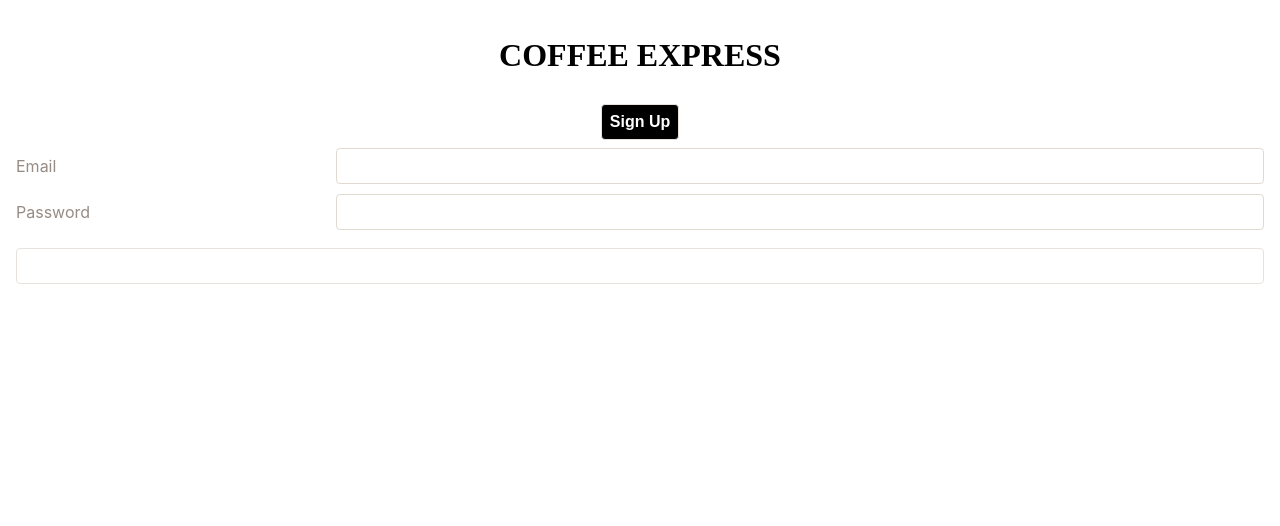
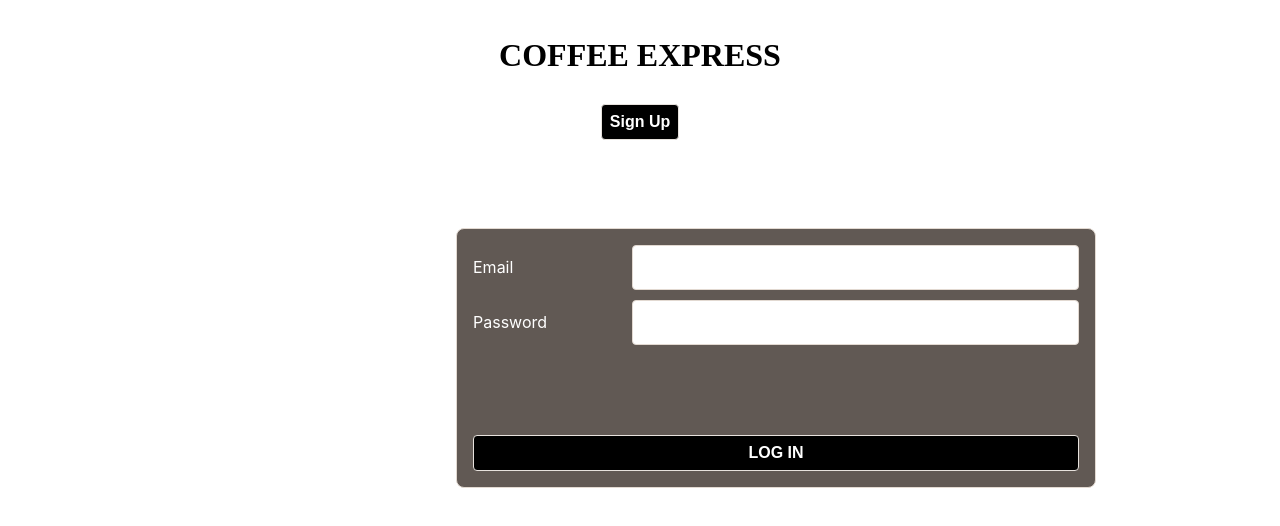
Before and after one commit to paolo249/coffee-blog, a React (Create React App) app: page / in a window 1280 px wide. Shown: the top 526 px of the page. Built offline with nearby package versions, Linux system fonts and the light colour scheme; no server answers; a web font is replaced by a local one.

Commit message:
add procfile

```diff
--- a/src/components/LoginForm/LoginForm.jsx
+++ b/src/components/LoginForm/LoginForm.jsx
@@ -31,9 +31,9 @@ export default function LoginForm({ setUser }) {
     <div>
       <div className="form-container" onSubmit={handleSubmit}>
         <form autoComplete="off" >
-          <label>Email</label>
+          <label className="login">Email</label>
           <input type="text" name="email" value={credentials.email} onChange={handleChange} required />
-          <label>Password</label>
+          <label className="login">Password</label>
           <input type="password" name="password" value={credentials.password} onChange={handleChange} required />
           <button type="submit">LOG IN</button>
         </form>
--- a/src/components/PostCard/PostCard.css
+++ b/src/components/PostCard/PostCard.css
@@ -2,5 +2,5 @@
     display: grid;
     font-size: 23px;
     width: 100%;
-
+    height: 500px;
 }
--- a/src/components/PostCard/PostCard.jsx
+++ b/src/components/PostCard/PostCard.jsx
@@ -21,7 +21,6 @@ export default function PostCard({post, idx}) {
           WebkitBackgroundSize: "cover"
         }}
          >
-        {/* <img src= 'https://i.imgur.com/fEy0Qzg.jpg' width="595" height="400"/>  */}
 
           <br/>
           {post.name}
--- a/src/components/PostForm/PostForm.jsx
+++ b/src/components/PostForm/PostForm.jsx
@@ -25,7 +25,7 @@ export default function PostForm({addPost, user}) {
 
     return(
         <form onSubmit={handleSubmit}>
-          <label> Post Name </label>
+          <label className="blogpost"> Post Name </label>
           <input
             id = "postName"
             name="name"
@@ -34,7 +34,7 @@ export default function PostForm({addPost, user}) {
             maxLength="800"
           />
 
-          <label> Description </label>
+          <label className="blogpost"> Description </label>
           <textarea
             id = "description"
             name="desc"
--- a/src/images.js
+++ b/src/images.js
@@ -2,92 +2,107 @@
 export const images = [
     {
     image_path:
-        "https://image.tmdb.org/t/p/w500/8UlWHLMpgZm9bx6QYh0NFoq67TZ.jpg",
+        "https://i.imgur.com/rZY2PJ8.jpg",
 
     },
     {
     image_path:
-        "https://image.tmdb.org/t/p/w500/xnopI5Xtky18MPhK40cZAGAOVeV.jpg",
+        "https://i.imgur.com/eMEXceC.jpg",
 
     },
     {
         image_path:
-        "https://image.tmdb.org/t/p/w500/5Kg76ldv7VxeX9YlcQXiowHgdX6.jpg",
+        "https://i.imgur.com/SAsYvAX.jpg",
 
     },
     {
         image_path:
-        "https://image.tmdb.org/t/p/w500/eifGNCSDuxJeS1loAXil5bIGgvC.jpg",
+        "https://i.imgur.com/rM8inzI.jpg",
 
     },
     {
         image_path:
-        "https://image.tmdb.org/t/p/w500/gfJGlDaHuWimErCr5Ql0I8x9QSy.jpg",
+        "https://i.imgur.com/WXJhsUG.jpg",
 
     },
     {
         image_path:
-        "https://image.tmdb.org/t/p/w500/xFw9RXKZDvevAGocgBK0zteto4U.jpg",
+        "https://i.imgur.com/oI3NtRq.jpg",
 
     },
     {
     image_path:
-        "https://image.tmdb.org/t/p/w500/5UsK3grJvtQrtzEgqNlDljJW96w.jpg",
+        "https://i.imgur.com/2hFwHxC.jpg",
 
     },
     {
         image_path:
-        "https://image.tmdb.org/t/p/w500/7rIPjn5TUK04O25ZkMyHrGNPgLx.jpg",
+        "https://i.imgur.com/A9J8qpE.jpg",
 
     },
     {
         image_path:
-        "https://image.tmdb.org/t/p/w500/vzvKcPQ4o7TjWeGIn0aGC9FeVNu.jpg",
+        "https://i.imgur.com/KImb9Yd.jpg",
 
     },
     {
     image_path:
-        "https://image.tmdb.org/t/p/w500/fj21HwUprqjjwTdkKC1XZurRSpV.jpg",
+        "https://i.imgur.com/D7k0q64.png",
 
     },
     {
         image_path:
-        "https://image.tmdb.org/t/p/w500/1MpWjcCn8M0763QDoxcN0gXrc5q.jpg",
+        "https://i.imgur.com/6cHPQjc.jpg",
 
     },
     {
         image_path:
-        "https://image.tmdb.org/t/p/w500/aZvOkdo203bm1kpcY0A0Tn074ER.jpg",
+        "https://i.imgur.com/f1Fc27b.jpg",
 
     },
     {
     image_path:
-        "https://image.tmdb.org/t/p/w500/qJ2tW6WMUDux911r6m7haRef0WH.jpg",
+        "https://i.imgur.com/gbbEBKf.jpg",
 
     },
     {
     image_path:
-        "https://image.tmdb.org/t/p/w500/qIegbn6DSUYmggfwxOBNOVS35q.jpg",
+        "https://i.imgur.com/4ZkZopW.jpg",
 
     },
     {
     image_path:
-        "https://image.tmdb.org/t/p/w500/1P3ZyEq02wcTMd3iE4ebtLvncvH.jpg",
+        "https://i.imgur.com/zX2TYk2.jpg",
 
     },
     {
     image_path:
-        "https://image.tmdb.org/t/p/w500/pvnPgukFyEKgCzyOxyLiwyZ8T1C.jpg",
+        "https://i.imgur.com/STxORg5.jpg",
 
     },
     {
     image_path:
-        "https://image.tmdb.org/t/p/w500/hbH8oXJZPwcYxaa1JrUMq4ogg7G.jpg",
+        "https://i.imgur.com/kdOm7uf.jpg",
 
     },
     {
     image_path:
-        "https://image.tmdb.org/t/p/w500/bsg0mrxUKyJoL4oSGP5mlhEsqp.jpg",
+        "https://i.imgur.com/rCGzsOG.jpg",
+
+    },
+    {
+    image_path:
+        "https://i.imgur.com/rZY2PJ8.jpg",
+
+    },
+    {
+    image_path:
+        "https://i.imgur.com/rZY2PJ8.jpg",
+
+    },
+    {
+    image_path:
+        "https://i.imgur.com/rZY2PJ8.jpg",
 
     }
   ];
--- a/src/index.css
+++ b/src/index.css
@@ -79,12 +79,15 @@ code {
   font-size: 2vmin;
 }
 
-/* .form-container {
-  padding: 3vmin;
-  background-color: var(--tan-1);
+.form-container {
+  margin: 10vmin 55vmin 12vmin;
+  padding: 2vmin;
+  background-color: var(--text-dark);
   border: .1vmin solid var(--tan-3);
   border-radius: 1vmin;
-} */
+  width: 80vmin;
+
+}
 
 p.error-message {
   color: var(--orange);
@@ -98,15 +101,24 @@ form {
   color: var(--text-light);
 }
 
-label {
+.login {
   font-size: 2vmin;
+  color:white;
+  display: flex;
+  align-items: center;
+}
+
+.blogpost {
+  font-size: 2vmin;
+  color:black;
   display: flex;
   align-items: center;
 }
 
 input {
-  padding: 1vmin;
-  font-size: 2vmin;
+  font-family: Verdana, Geneva, Tahoma, sans-serif ;
+  padding: 1.5vmin;
+  font-size: 2.0vmin;
   border: .1vmin solid var(--tan-3);
   border-radius: .5vmin;
   color: var(--text-dark);
@@ -145,10 +157,10 @@ button.btn-xs {
 
 button:disabled, form:invalid button[type="submit"] {
   cursor: not-allowed;
-  background-color: var(--tan-4);
+  background-color: var(--orange);
 }
 
 button[type="submit"] {
   grid-column: span 2;
-  margin: 1vmin 0 0;
+  margin: 10vmin 0 0;
 }
--- a/src/pages/AuthPage/AuthPage.jsx
+++ b/src/pages/AuthPage/AuthPage.jsx
@@ -19,6 +19,8 @@ export default function AuthPage({ setUser }) {
         :
         <LoginForm setUser={setUser} />
       }
+
     </main>
+
   );
 }
--- a/src/pages/PostPage/PostPage.jsx
+++ b/src/pages/PostPage/PostPage.jsx
@@ -1,6 +1,7 @@
 import React from 'react';
 import PostCard from "../../components/PostCard/PostCard";
 import "./PostPage.css";
+
 
 
 
```
Also changed, not shown: src/pages/AuthPage/AuthPage.css (line endings or trailing spaces), src/pages/PostPage/PostPage.css (line endings or trailing spaces), 1 other file (tests, documents, lock files or other folders). Lines whose indentation alone changed are shown as unchanged.
